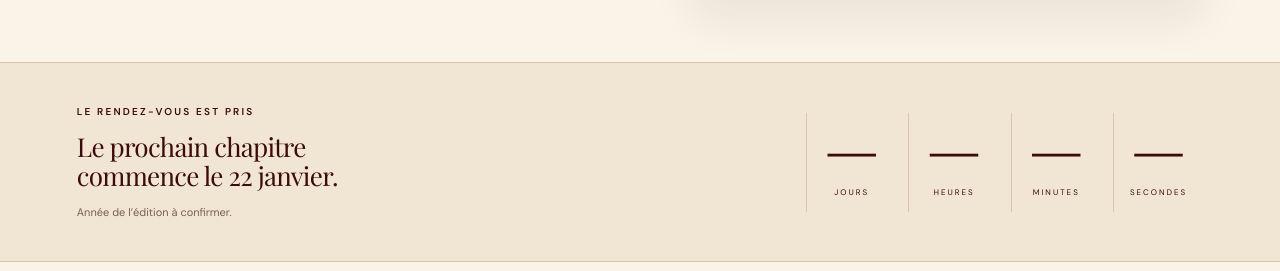
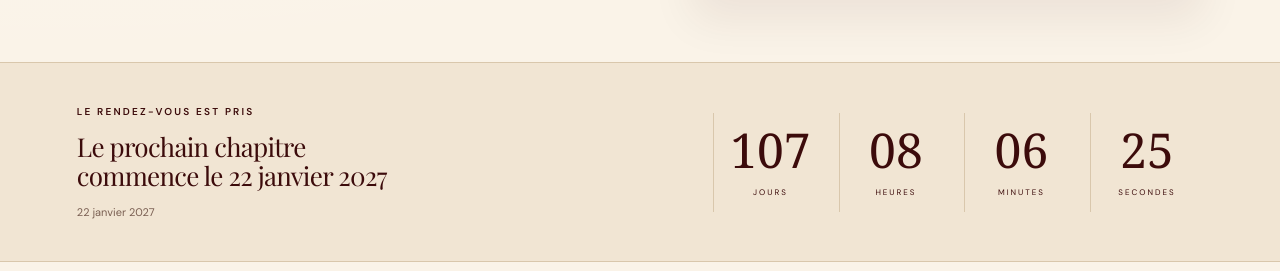
Before and after one commit to anouarselhami-svg/AlphaMun, a React (Vite) app: page / in a window 1280 px wide. Shown: the part 790-1061 px from the top of the page. Built offline with nearby package versions, Linux system fonts and the light colour scheme; no server answers; a web font is replaced by a local one.

Commit message:
third commit

```diff
--- a/src/components/Countdown.jsx
+++ b/src/components/Countdown.jsx
@@ -2,7 +2,7 @@ import { useCountdown } from "../hooks/useCountdown";
 import { config } from "../config";
 function Countdown() {
   const { values, note } = useCountdown(config.eventDate);
-  return <section className="countdown"><div><p className="eyebrow">LE RENDEZ-VOUS EST PRIS</p><h2>Le prochain chapitre<br />commence le 22 janvier.</h2><p id="date-note">{note}</p></div><div className="timer" aria-label="Compte à rebours"><div><b id="days">{values[0]}</b><span>JOURS</span></div><div><b id="hours">{values[1]}</b><span>HEURES</span></div><div><b id="minutes">{values[2]}</b><span>MINUTES</span></div><div><b id="seconds">{values[3]}</b><span>SECONDES</span></div></div></section>;
+  return <section className="countdown"><div><p className="eyebrow">LE RENDEZ-VOUS EST PRIS</p><h2>Le prochain chapitre<br />commence le 22 janvier 2027</h2><p id="date-note">{note}</p></div><div className="timer" aria-label="Compte à rebours"><div><b id="days">{values[0]}</b><span>JOURS</span></div><div><b id="hours">{values[1]}</b><span>HEURES</span></div><div><b id="minutes">{values[2]}</b><span>MINUTES</span></div><div><b id="seconds">{values[3]}</b><span>SECONDES</span></div></div></section>;
 }
 export {
   Countdown as default
--- a/src/config.js
+++ b/src/config.js
@@ -1,5 +1,5 @@
 export const config = {
-  eventDate: null, // Année et heure à confirmer : '2027-01-22T09:00:00+01:00'
+  eventDate: '2027-01-22T00:00:00+01:00',
   appsScriptUrl: import.meta.env.VITE_APPS_SCRIPT_URL || '',
   contactEmail: import.meta.env.VITE_CONTACT_EMAIL || '',
   committees: [], // [{ name: 'Nom officiel', description: 'Sujet', level: 'Niveau' }]
--- a/src/hooks/useCountdown.js
+++ b/src/hooks/useCountdown.js
@@ -7,10 +7,10 @@ export function useCountdown(eventDate) {
     const id = setInterval(() => setNow(Date.now()), 1000);
     return () => clearInterval(id);
   }, [target]);
-  if (!Number.isFinite(target)) return { values: ['—', '—', '—', '—'], note: 'Année de l’édition à confirmer.' };
+  if (!Number.isFinite(target)) return { values: ['00', '00', '00', '00'], note: 'Alpha MUN commence aujourd’hui !' };
   const seconds = Math.max(0, Math.floor((target - now) / 1000));
   return {
     values: [Math.floor(seconds / 86400), Math.floor(seconds / 3600) % 24, Math.floor(seconds / 60) % 60, seconds % 60].map(v => String(v).padStart(2, '0')),
-    note: target <= now ? 'Le rendez-vous a commencé.' : new Intl.DateTimeFormat('fr-FR', { dateStyle: 'long', timeZone: 'Africa/Casablanca' }).format(new Date(target)),
+    note: target <= now ? 'Alpha MUN commence aujourd’hui !' : new Intl.DateTimeFormat('fr-FR', { dateStyle: 'long', timeZone: 'Africa/Casablanca' }).format(new Date(target)),
   };
 }
```
